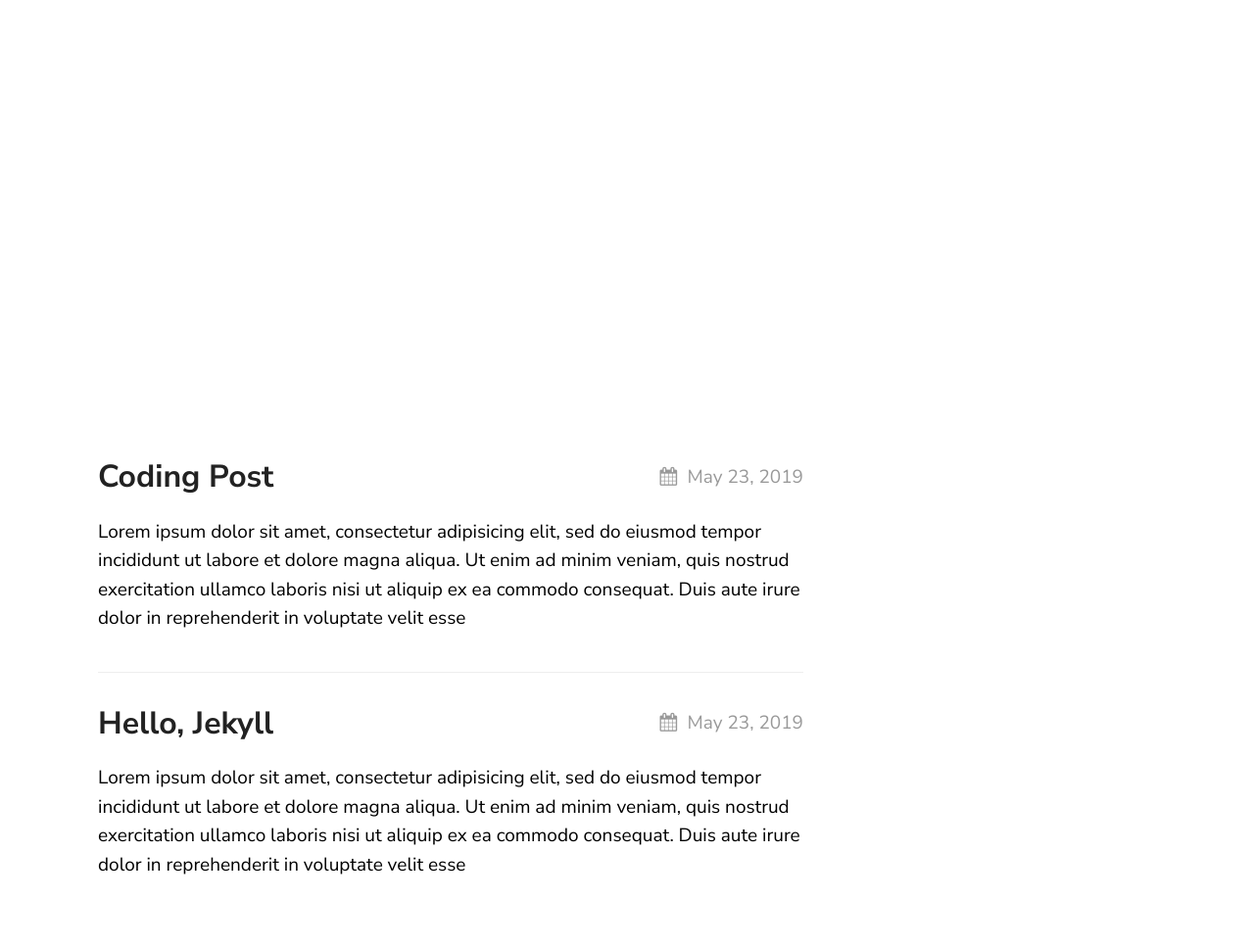
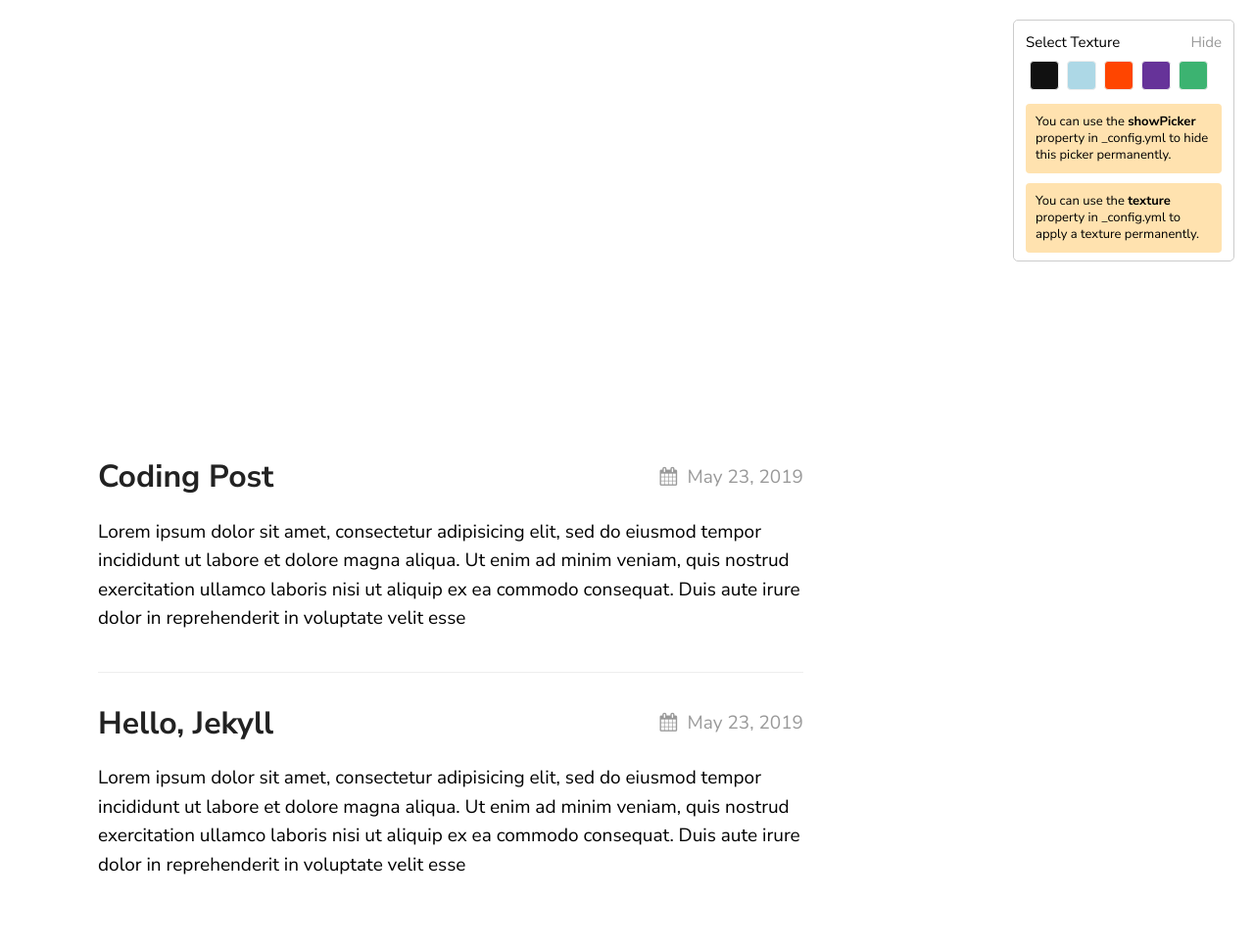
Before and after one commit to takagotch/o2393, a Jekyll site: the page built from index.md, in a window 1280 px wide. Shown: the whole page at 98% size. Built offline with Jekyll 4.4.1, drawn with Linux system fonts in a browser that asks for light colours.

Commit message:
Update _config.yml

```diff
--- a/_config.yml
+++ b/_config.yml
@@ -19,8 +19,8 @@ texture:
   tagline: Developer. Designer
   date_format: "%b %-d, %Y"
   style: yellow
-  showNav: true
-  showPicker: false
+  showNav: false
+  showPicker: true
 
 
   # generate social links in footer
```
